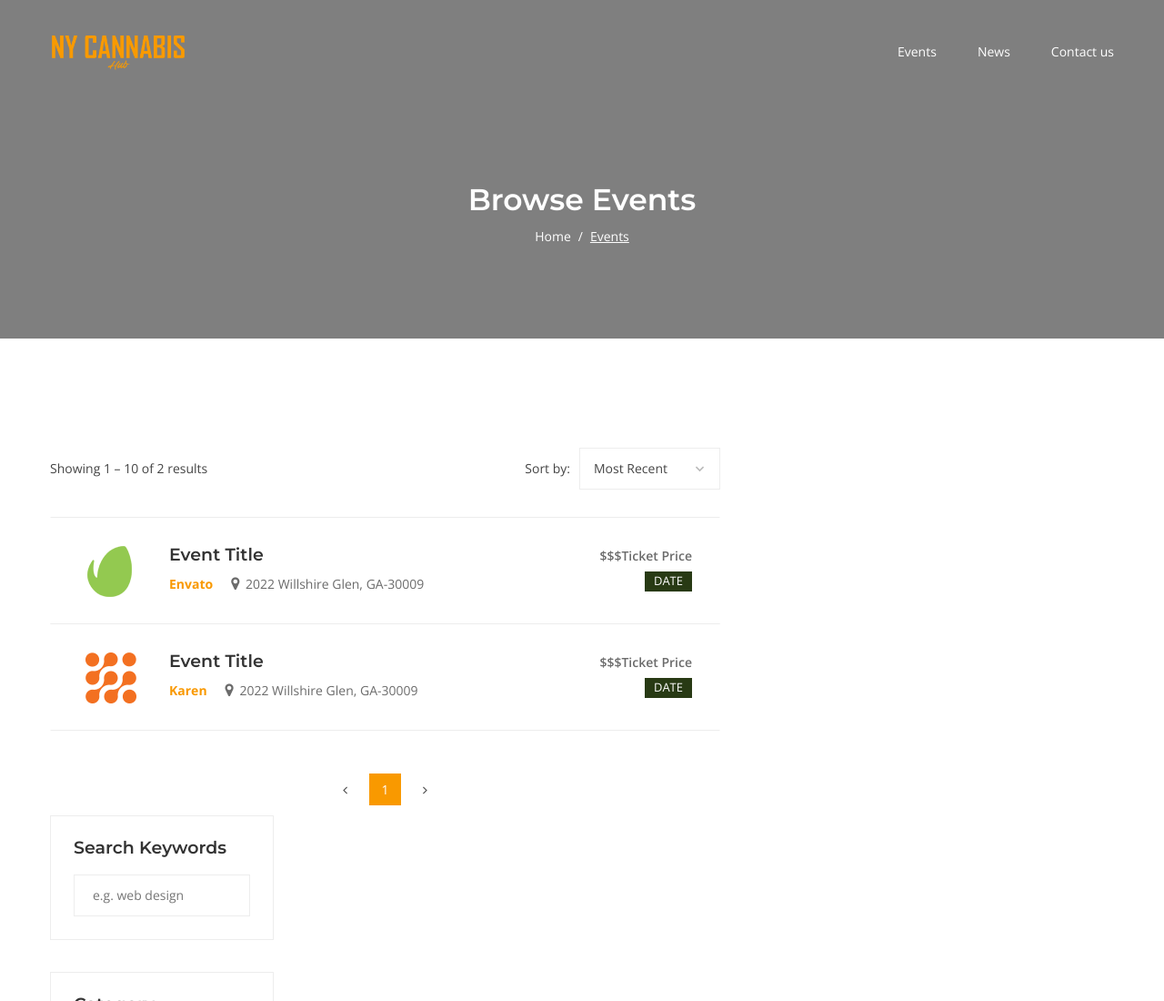
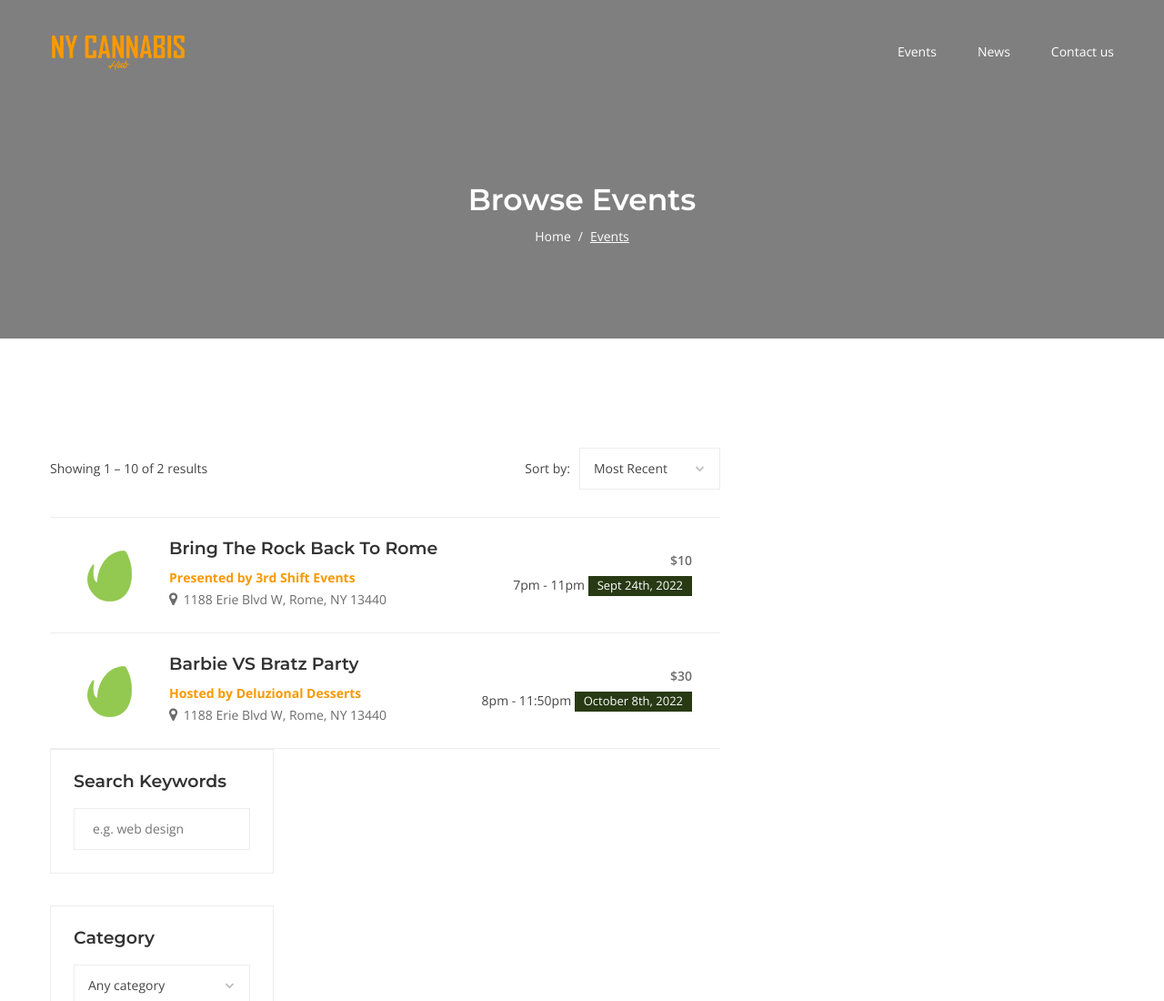
Before and after one commit to ariellouise/Cann, a plain HTML site: page event-list.html in a window 1280 px wide. Shown: the top 1100 px of the page at 91% size. Drawn offline with nearby package versions, Linux system fonts and the light colour scheme; a web font is replaced by a local one.

Commit message:
changed index

```diff
--- a/event-list.html
+++ b/event-list.html
@@ -167,7 +167,8 @@
             <!-- event List Toolbar End -->
 
             <!-- event List Wrap Start -->
-            <div class="event-list-wrap">
+            <div class="event-list-wrap" id="event-list">
+
               <!-- event List Start -->
 
               <a href="event-single.html" class="event-list row">
@@ -540,8 +541,11 @@
       const getEvents = async () => {
         const res = await fetch("/events.json");
         const json = await res.json();
-        for (const event of json) {
         let html = "";
+        for (const event of json)
+
+        {
+
         html += `<a href="event-single.html?id=${event.id}" class="event-list row">
             <div class="company-logo col-auto">
               <img
```
Also changed, not shown: index.html (+1 -1 lines).
